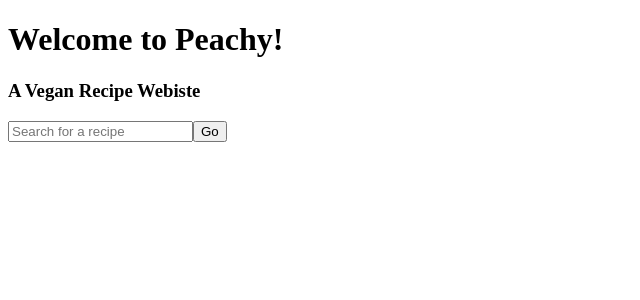
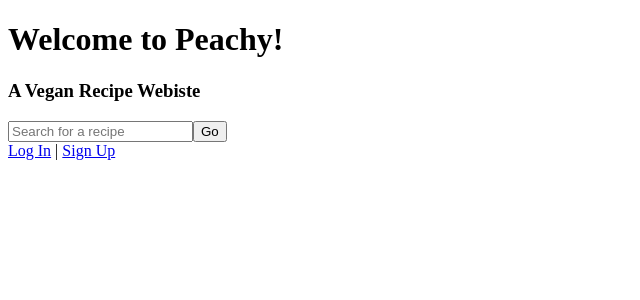
Before and after one commit to lewdavidson/Peachy, a React app: page /results in a window 1280 px wide. Shown: the top 300 px of the page, without its empty margins (0-640 px from the left). Built offline with nearby package versions, Linux system fonts and the light colour scheme.

Commit message:
login and sign up now lead to user auth section of page

```diff
--- a/src/Components/Home.jsx
+++ b/src/Components/Home.jsx
@@ -2,6 +2,7 @@ import React from 'react';
 import { Switch, Route } from 'react-router-dom';
 import HomeView from './HomeView';
 import ResultsData from './ResultsData';
+import UserAuth from './UserAuth';
 
 function Home() {
   return (
@@ -9,6 +10,8 @@ function Home() {
       <Switch>
         <Route exact path='/' render={() => <HomeView />}/>
         <Route path='/results' render={() => <ResultsData />}/>
+        <Route path='/login' render={() => <UserAuth />} />
+        <Route path='/signup' render={() => <UserAuth />} />
       </Switch>
     </div>
   );
--- a/src/Components/HomeView.jsx
+++ b/src/Components/HomeView.jsx
@@ -1,12 +1,14 @@
 import React from 'react';
 import SearchBar from './SearchBar';
 import Header from './Header';
+import UserAction from './UserAction';
 
 function HomeView() {
   return(
     <div>
       <Header />
       <SearchBar />
+      <UserAction />
     </div>
   );
 }
--- a/src/Components/ResultsData.jsx
+++ b/src/Components/ResultsData.jsx
@@ -2,7 +2,7 @@ import React from 'react';
 import ResultsDisplay from './ResultsDisplay';
 import PropTypes from 'prop-types';
 
-function ResultsData(props) {
+function ResultsData() {
 
   const searchResults = {
     '0': {
--- a/src/Components/ResultsDisplay.jsx
+++ b/src/Components/ResultsDisplay.jsx
@@ -1,6 +1,5 @@
 import React from 'react';
 import PropTypes from 'prop-types';
-import ResultsData from './ResultsData';
 
 function ResultsDisplay(props) {
   return (
--- /dev/null
+++ b/src/Components/UserAction.jsx
@@ -0,0 +1,12 @@
+import React from 'react';
+import { Link } from 'react-router-dom';
+
+function UserAction() {
+  return(
+    <div>
+      <Link to='/login'>Log In</Link> | <Link to='/signup'>Sign Up</Link>
+    </div>
+  );
+}
+
+export default UserAction;
```
